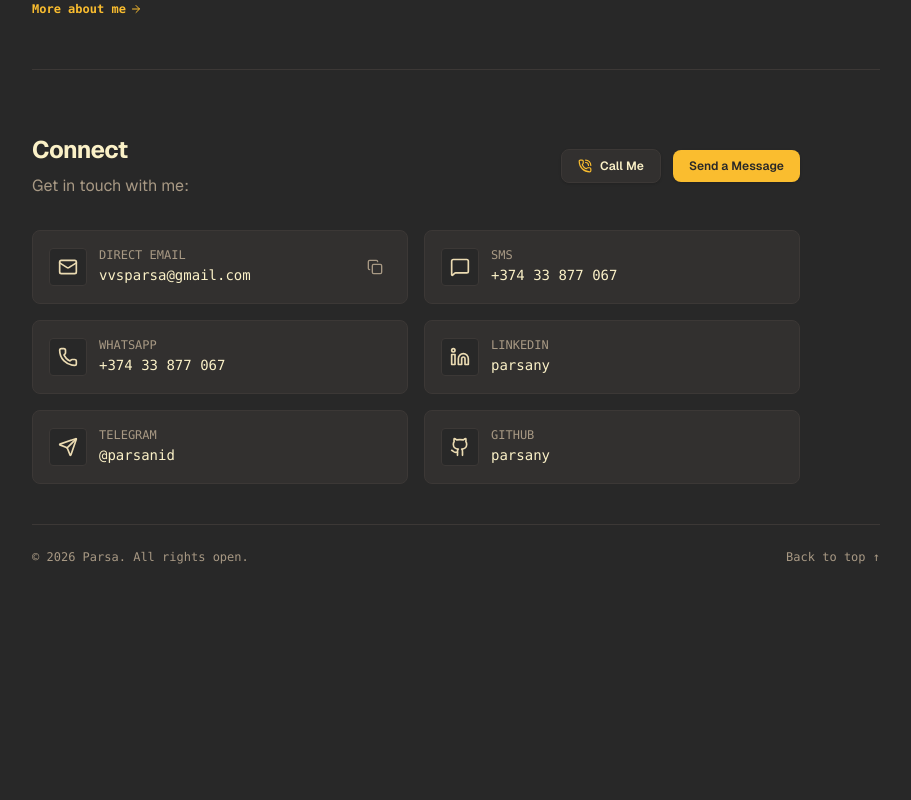
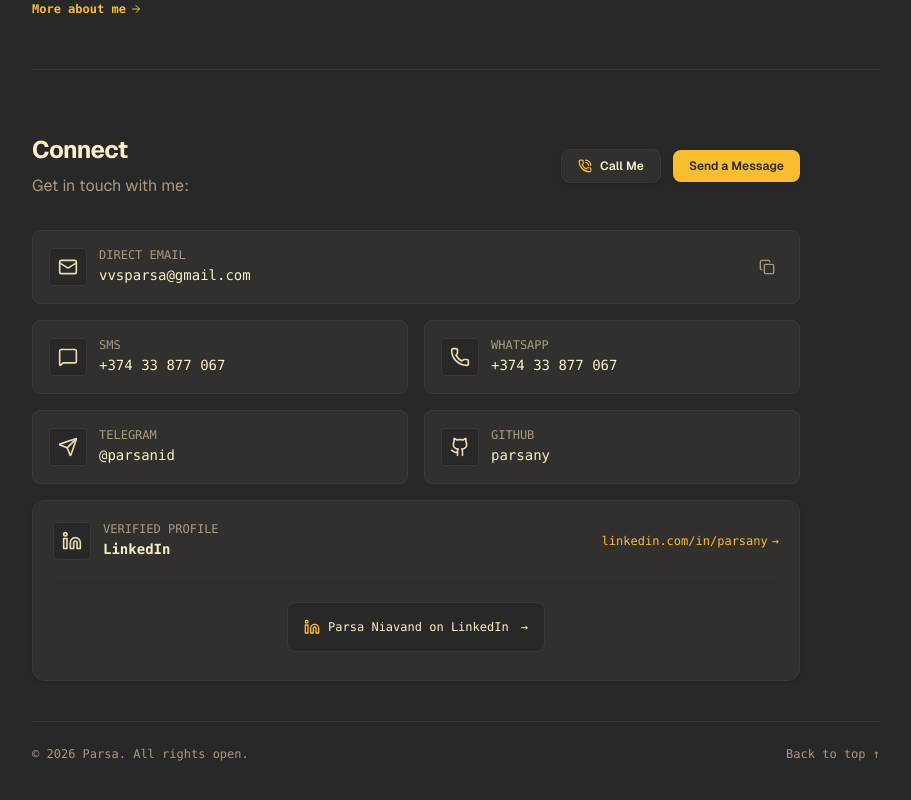
Before and after one commit to parsany/c, a Next.js app: page / in a window 1280 px wide. Shown: the part 4213-5013 px from the top of the page, without its empty margins (184-1095 px from the left). Before the commit the page ends 4874 px from the top, so only its background shows below. Built offline with nearby package versions, Linux system fonts and the light colour scheme.

Commit message:
linkedin update

```diff
--- a/components/ContactSection.tsx
+++ b/components/ContactSection.tsx
@@ -18,6 +18,34 @@ export default function ContactSection() {
     window.addEventListener("toggle-burning-state", handleToggle);
     return () => window.removeEventListener("toggle-burning-state", handleToggle);
   }, [isBurning]);
+
+  const [mounted, setMounted] = useState(false);
+
+  React.useEffect(() => {
+    setMounted(true);
+  }, []);
+
+  React.useEffect(() => {
+    if (!mounted) return;
+
+    // Load or trigger LinkedIn script only after client DOM is ready
+    const existingScript = document.getElementById("linkedin-profile-badge-js");
+    if (existingScript) {
+      existingScript.remove();
+    }
+
+    const script = document.createElement("script");
+    script.id = "linkedin-profile-badge-js";
+    script.src = "https://platform.linkedin.com/badges/js/profile.js";
+    script.async = true;
+    script.defer = true;
+    document.body.appendChild(script);
+
+    return () => {
+      const s = document.getElementById("linkedin-profile-badge-js");
+      if (s) s.remove();
+    };
+  }, [mounted]);
 
   const handleCopyEmail = async () => {
     try {
@@ -91,9 +119,7 @@ export default function ContactSection() {
 
         <div className="grid grid-cols-1 sm:grid-cols-2 gap-4">
           <article
-            className={`flex items-center justify-between p-4 rounded-lg bg-theme-btnExploreBg border border-theme-border focus-within:ring-2 focus-within:ring-theme-accent/50 ${
-              (socials.length + 1) % 2 !== 0 ? "sm:col-span-2" : ""
-            }`}
+            className="sm:col-span-2 flex items-center justify-between p-4 rounded-lg bg-theme-btnExploreBg border border-theme-border focus-within:ring-2 focus-within:ring-theme-accent/50"
           >
             <div className="flex items-center space-x-3">
               <div className="p-2 rounded bg-theme-bg border border-theme-border text-theme-secondary">
@@ -123,7 +149,9 @@ export default function ContactSection() {
             </button>
           </article>
 
-          {socials.map((social) => (
+          {socials
+            .filter((s) => s.name !== "LinkedIn")
+            .map((social) => (
               <a
                 key={social.name}
                 href={social.href}
@@ -142,6 +170,65 @@ export default function ContactSection() {
                 </div>
               </a>
             ))}
+
+          {/* LinkedIn Badge & Profile Card */}
+          <div
+            className="sm:col-span-2 rounded-xl border border-theme-border bg-theme-btnExploreBg p-5 flex flex-col items-center justify-center transition-all hover:border-theme-accent/40 shadow-sm overflow-hidden"
+            suppressHydrationWarning
+          >
+            <div className="w-full flex items-center justify-between pb-4 mb-4 border-b border-theme-border/60">
+              <div className="flex items-center space-x-3">
+                <div className="p-2 rounded bg-theme-bg border border-theme-border text-theme-secondary">
+                  <Linkedin className="h-5 w-5" />
+                </div>
+                <div>
+                  <p className="text-xs font-mono text-theme-muted uppercase">Verified Profile</p>
+                  <span className="text-sm font-mono text-theme-text font-semibold">
+                    LinkedIn
+                  </span>
+                </div>
+              </div>
+              <a
+                href="https://am.linkedin.com/in/parsany?trk=profile-badge"
+                target="_blank"
+                rel="noopener noreferrer"
+                className="text-xs font-mono text-theme-accent hover:text-theme-accentHover inline-flex items-center gap-1 transition-colors"
+              >
+                <span>linkedin.com/in/parsany</span>
+                <span>&rarr;</span>
+              </a>
+            </div>
+
+            <div className="w-full flex justify-center py-2" suppressHydrationWarning>
+              {mounted ? (
+                <div
+                  className="badge-base LI-profile-badge flex justify-center"
+                  data-locale="en_US"
+                  data-size="large"
+                  data-theme="dark"
+                  data-type="VERTICAL"
+                  data-vanity="parsany"
+                  data-version="v1"
+                  suppressHydrationWarning
+                >
+                  <a
+                    className="badge-base__link LI-simple-link flex items-center justify-between gap-3 p-4 rounded-lg bg-theme-bg border border-theme-border hover:border-theme-accent/60 transition-all font-mono text-xs text-theme-text hover:text-theme-accent w-full max-w-sm"
+                    href="https://am.linkedin.com/in/parsany?trk=profile-badge"
+                    target="_blank"
+                    rel="noopener noreferrer"
+                  >
+                    <span className="flex items-center gap-2">
+                      <Linkedin className="h-4 w-4 text-theme-accent" />
+                      <span>Parsa Niavand on LinkedIn</span>
+                    </span>
+                    <span>&rarr;</span>
+                  </a>
+                </div>
+              ) : (
+                <div className="w-[330px] h-[350px] bg-theme-bg animate-pulse rounded-xl" />
+              )}
+            </div>
+          </div>
         </div>
       </div>
 
--- a/styles/globals.css
+++ b/styles/globals.css
@@ -316,6 +316,7 @@ select:focus-visible {
   from {
     transform: scaleX(0);
   }
+
   to {
     transform: scaleX(1);
   }
@@ -518,7 +519,7 @@ body.all-eaten article {
   min-height: 100vh;
 }
 
-.landing-root > *:not(.landing-canvas) {
+.landing-root>*:not(.landing-canvas) {
   position: relative;
   z-index: 1;
 }
@@ -529,7 +530,8 @@ body.all-eaten article {
   will-change: transform;
 }
 
-html.lenis, html.lenis body {
+html.lenis,
+html.lenis body {
   height: auto;
 }
 
@@ -548,3 +550,14 @@ html.lenis, html.lenis body {
 .lenis.lenis-smooth iframe {
   pointer-events: none;
 }
+
+.LI-profile-badge[data-rendered="true"] .LI-simple-link,
+.LI-profile-badge:has(iframe) .LI-simple-link {
+  display: none !important;
+}
+
+.LI-profile-badge iframe {
+  border-radius: 0.75rem !important;
+  max-width: 100% !important;
+  box-shadow: 0 4px 20px rgba(0, 0, 0, 0.25) !important;
+}
```
Lines whose indentation alone changed are shown as unchanged.
